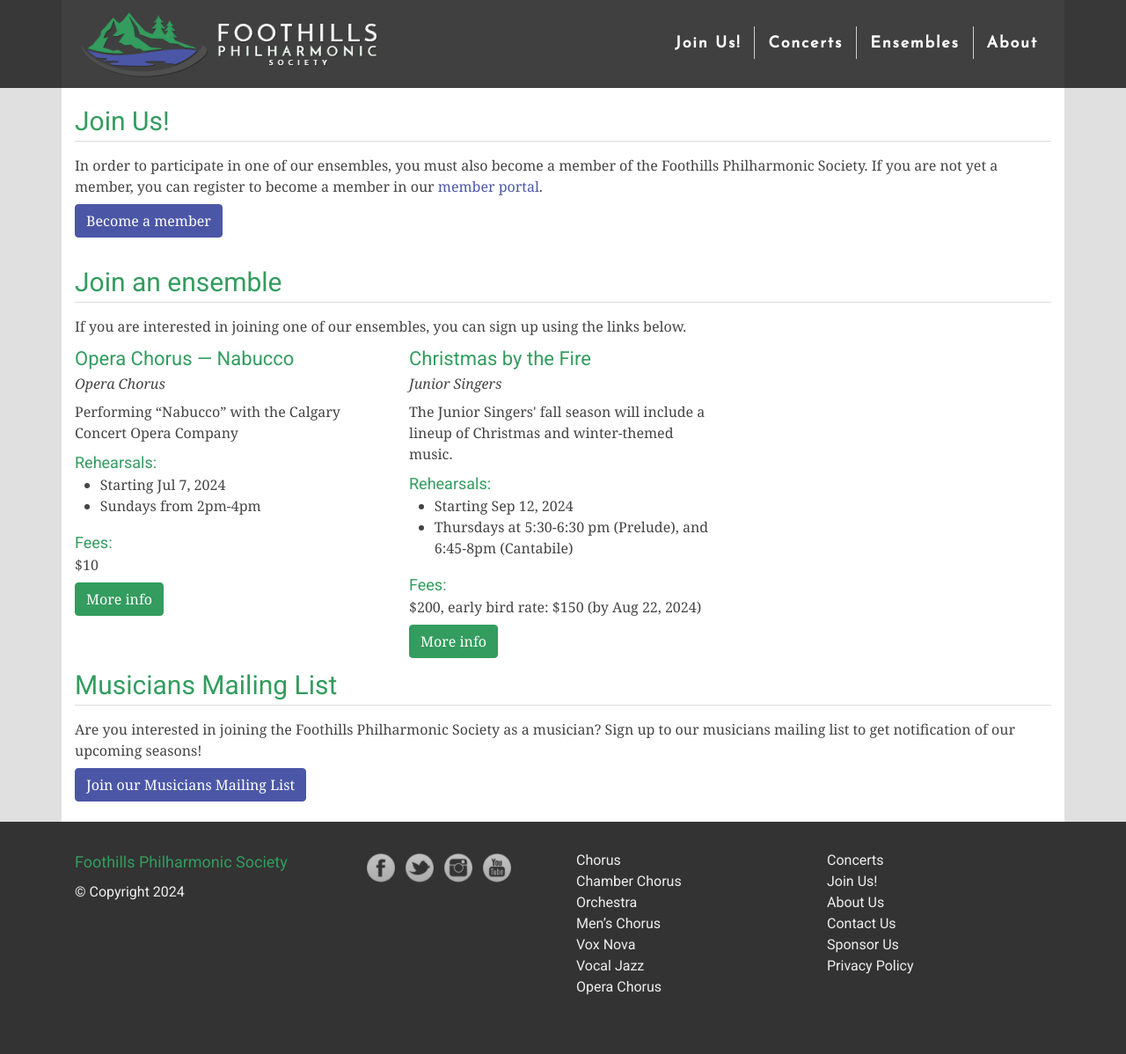
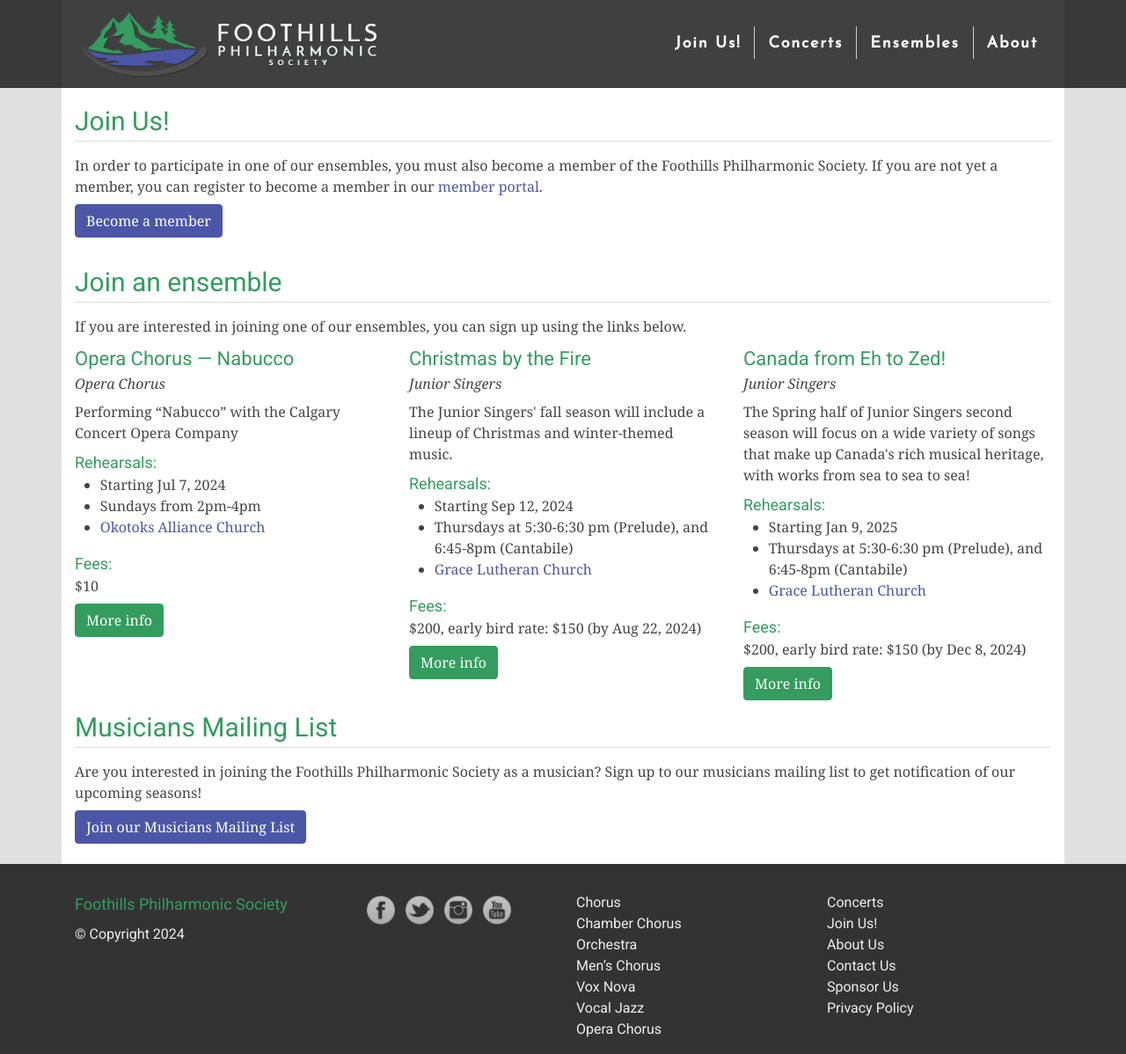
Before and after one commit to percyhanna/fps, a Jekyll site: the page built from join.html, in a window 1280 px wide and 1198 px high. Shown: the whole window at 88% size. Built offline with Jekyll 4.4.1, drawn with Linux system fonts in a browser that asks for light colours; nearby versions of some CDN libraries; Markdown is read by kramdown in place of the engine named in the settings.

Commit message:
Add spring JS season

```diff
--- a/_data/locations.yml
+++ b/_data/locations.yml
@@ -7,3 +7,8 @@
   title: High River
   name: High River United Church
   url: https://www.google.ca/maps/place/High+River+United+Church/@50.5812579,-113.8754792,17z/data=!3m1!4b1!4m5!3m4!1s0x53719514556bc617:0x6c2ee3cdac15208!8m2!3d50.5812579!4d-113.8732905
+
+grace_lutheran:
+  title: Grace Lutheran
+  name: Grace Lutheran Church
+  url: https://www.google.com/maps/place/Grace+Lutheran+Church/@50.733586,-113.9674596,15z/data=!4m6!3m5!1s0x537199b7d9d7cc85:0xff94daacad26a757!8m2!3d50.733586!4d-113.9674596!16s%2Fg%2F1tg67slj
--- a/_data/seasons.yml
+++ b/_data/seasons.yml
@@ -32,7 +32,7 @@
   price: 200
   early_bird: 150
   early_bird_deadline: 2024-08-22
-  location_slug: oac
+  location_slug: grace_lutheran
   url: https://footphil.wildapricot.org/event-5720640/Registration
   email: juniorsingers
   description:
@@ -49,3 +49,32 @@
     <ul>
       <li><strong>Concert:</strong> Saturday December 7, 2024, 3:00 pm, Okotoks Alliance Church</li>
     </ul>
+
+junior-singers-canada-from-eh-to-zed:
+  year: 2025
+  slug: junior-singers-canada-from-eh-to-zed
+  name: Canada from Eh to Zed!
+  group: Junior Singers
+  subtitle: The Spring half of Junior Singers second season will focus on a wide variety of songs that make up Canada's rich musical heritage, with works from sea to sea to sea!
+  first_rehearsal: 2025-01-09
+  price: 200
+  early_bird: 150
+  early_bird_deadline: 2024-12-08
+  location_slug: grace_lutheran
+  url: https://footphil.wildapricot.org/event-5729636/Registration
+  email: juniorsingers
+  description:
+    - The Spring half of Junior Singers second season will focus on a wide variety of songs that make up Canada's rich musical heritage, with works from sea to sea to sea!
+    - The season starts on January 9th, and will include 13 rehearsals, plus performances.
+    - "The Junior Singers will be split up into two age groups:"
+    - |
+      <ul>
+        <li><strong>Prelude:</strong> Ages 6-7 as of December 31, 2024</li>
+        <li><strong>Cantabile:</strong> Ages 8-12 as of December 31, 2024</li>
+      </ul>
+  rehearsals: Thursdays at 5:30-6:30 pm (Prelude), and 6:45-8pm (Cantabile)
+  concert_details: |
+    <ul>
+      <li><strong>Highwood Lions Music Festival:</strong> TBC, usually on a weekday evening in mid-March</li>
+      <li><strong>Concert:</strong> Saturday April 12, 2025, 3:00 pm, Okotoks Alliance Church</li>
+    </ul>
--- a/_includes/season-info.html
+++ b/_includes/season-info.html
@@ -15,6 +15,14 @@
   <ul>
     <li>Starting {{ include.season.first_rehearsal | date: "%b %-d, %Y" }}</li>
     <li>{{ include.season.rehearsals }}</li>
+    <li>
+      <a
+        href="{{ site.data.locations[include.season.location_slug].url }}"
+        target="_blank"
+      >
+        {{ site.data.locations[include.season.location_slug].name }}
+      </a>
+    </li>
   </ul>
 
   <h6 class="tight">Fees:</h6>
--- /dev/null
+++ b/join/2025/junior-singers-canada-from-eh-to-zed.html
@@ -0,0 +1,8 @@
+---
+layout: default
+title: Canada from Eh to Zed!
+description: The Spring half of Junior Singers second season will focus on a wide
+  variety of songs that make up Canada's rich musical heritage, with works from sea
+  to sea to sea!
+---
+{% include season-details.html season=site.data.seasons.junior-singers-canada-from-eh-to-zed %}
```
